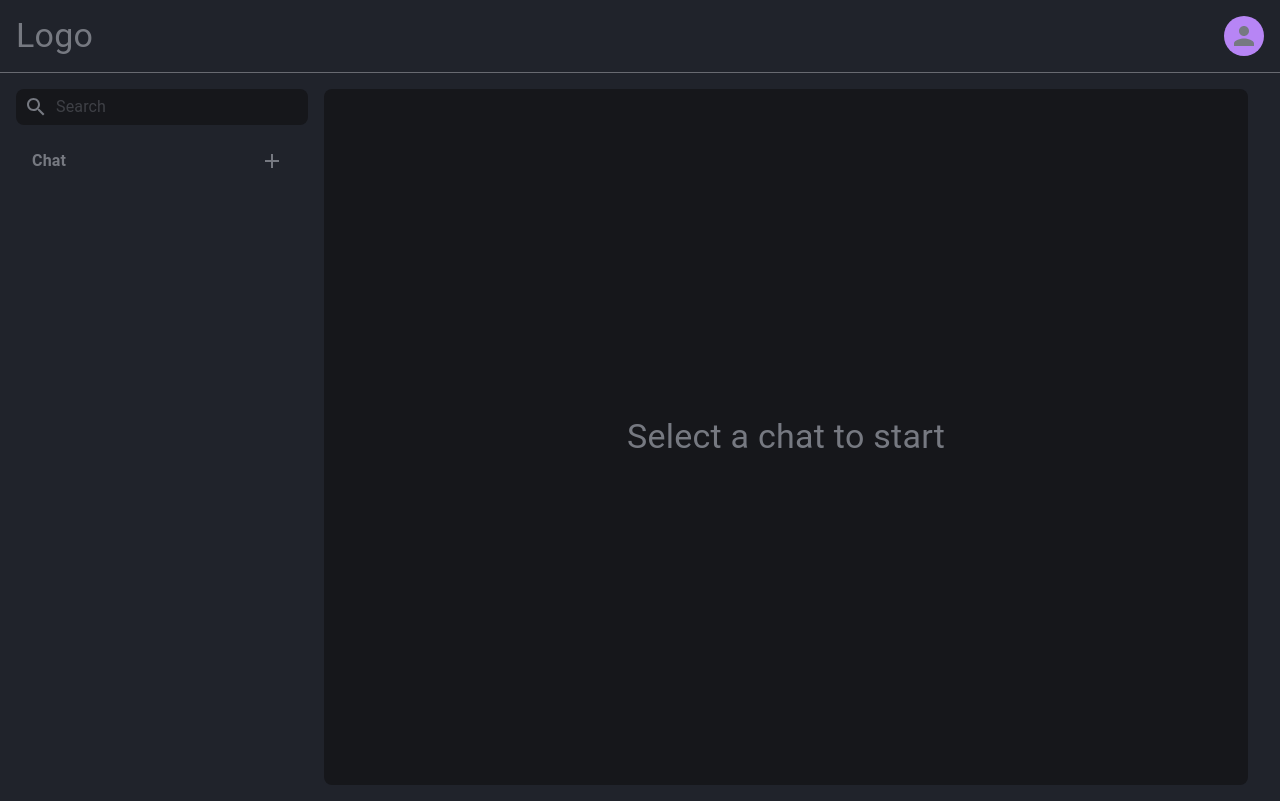
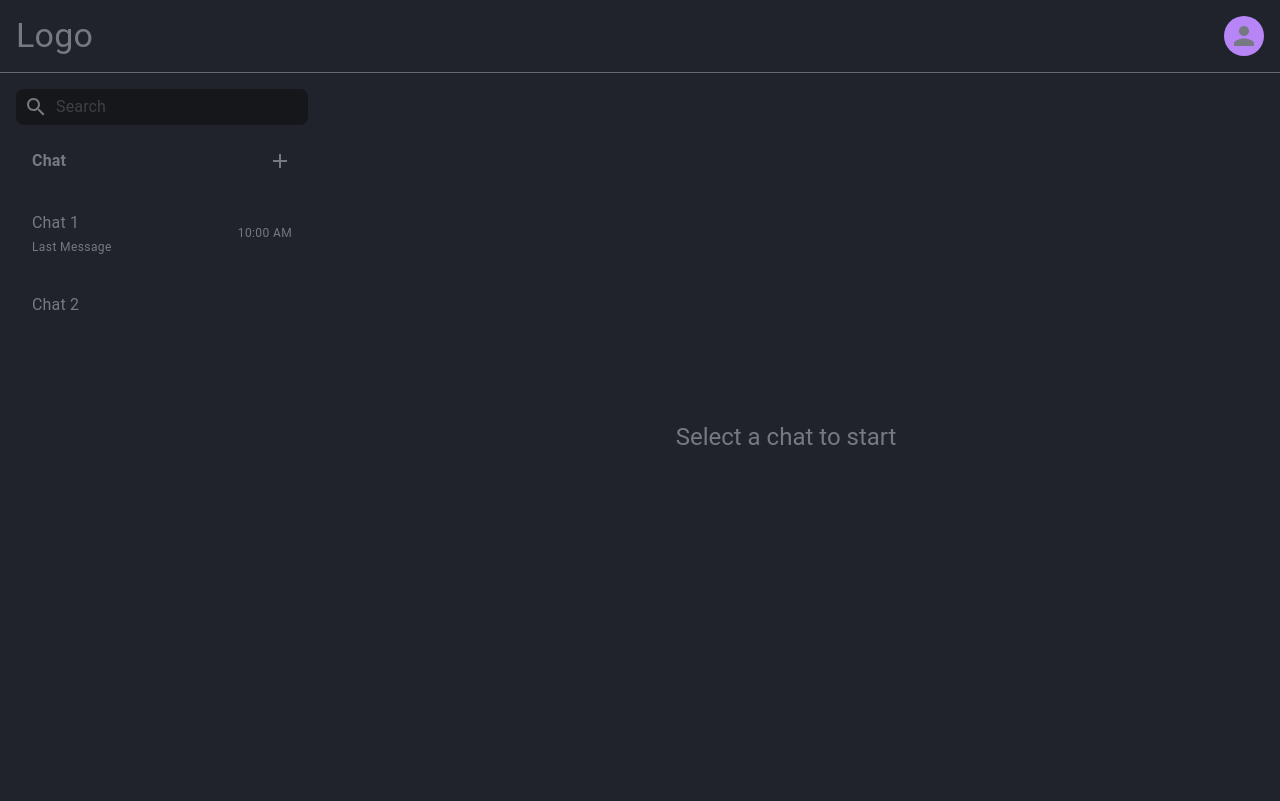
Before and after one commit to Abhishek-Kharpal/tcb, a Next.js app: page / in a window 1280 px wide. Built offline with nearby package versions, Linux system fonts and the light colour scheme.

Commit message:
feat: add ui for sidePanel

```diff
--- /dev/null
+++ b/src/components/chatData/index.tsx
@@ -0,0 +1,59 @@
+import { Box, Typography } from '@mui/material';
+import { Chat } from '../../types';
+
+interface ChatDataProps {
+  chat: Chat;
+  selected: boolean;
+  onClick: () => void;
+}
+
+const ChatData = ({ chat, selected, onClick }: ChatDataProps) => {
+  return (
+    <Box
+      sx={{
+        height: '72px',
+        display: 'flex',
+        justifyContent: 'space-between',
+        alignItems: 'center',
+        backgroundColor: selected ? 'secondary.main' : 'primary.main',
+        cursor: 'pointer',
+        borderRadius: '8px',
+      }}
+      className="basic-padding"
+      onClick={onClick}
+    >
+      <Box
+        sx={{
+          display: 'flex',
+          flexDirection: 'column',
+          justifyContent: 'center',
+        }}
+      >
+        <Box
+          sx={{
+            color: 'primary.contrastText',
+            fontWeight: 'bold',
+          }}
+        >
+          <Typography variant="subtitle1">{chat.name}</Typography>
+        </Box>
+        <Box
+          sx={{
+            color: 'primary.contrastText',
+          }}
+        >
+          <Typography variant="caption">{chat.lastMessage}</Typography>
+        </Box>
+      </Box>
+      <Box
+        sx={{
+          color: 'primary.contrastText',
+        }}
+      >
+        <Typography variant="caption">{chat.lastMessageTime}</Typography>
+      </Box>
+    </Box>
+  );
+};
+
+export default ChatData;
--- a/src/components/chatTitle/index.tsx
+++ /dev/null
@@ -1,5 +0,0 @@
-const ChatTitle = () => {
-  return <></>;
-};
-
-export default ChatTitle;
--- a/src/pages/index.tsx
+++ b/src/pages/index.tsx
@@ -3,18 +3,35 @@ import { Box, Typography, Avatar, Divider, InputBase, IconButton } from '@mui/ma
 import SearchIcon from '@mui/icons-material/Search';
 import AddIcon from '@mui/icons-material/Add';
 import { ThemeProvider } from '@mui/material/styles';
-import ChatTitle from '../components/chatTitle';
+import { Chat, ChatGroup } from '../types';
+import ChatData from '../components/chatData';
 import styles from './index.module.css';
 import Head from 'next/head';
 import theme from '../theme';
 
 // TODO: Add a loading skeleton for chats
 export default function Home() {
-  const [chats, setChats] = useState([]);
-  const [selected, setSelected] = useState(null);
+  const [chats, setChats] = useState<Chat[]>([]);
+  const [selected, setSelected] = useState<String | null>(null);
 
   useEffect(() => {
     // Call API to fetch chats
+    setChats([
+      {
+        chatId: '1',
+        name: 'Chat 1',
+        lastMessage: 'Last Message',
+        lastMessageTime: '10:00 AM',
+        isMe: false,
+        chatGroupId: '1',
+      },
+      {
+        chatId: '2',
+        name: 'Chat 2',
+        isMe: false,
+        chatGroupId: '1',
+      },
+    ]);
   }, []);
 
   return (
@@ -122,6 +139,9 @@ export default function Home() {
                   <IconButton
                     sx={{
                       color: 'primary.contrastText',
+                      display: 'flex',
+                      justifyContent: 'flex-end',
+                      padding: '0',
                     }}
                   >
                     <AddIcon />
@@ -129,6 +149,22 @@ export default function Home() {
                 </Box>
 
                 {/* Chat History */}
+
+                <Box
+                  sx={{
+                    height: 'calc(100% - 144px)',
+                    overflow: 'auto',
+                  }}
+                >
+                  {chats.map((chat: Chat) => (
+                    <ChatData
+                      key={chat.chatId}
+                      chat={chat}
+                      selected={selected === chat.chatId}
+                      onClick={() => setSelected(chat.chatId)}
+                    />
+                  ))}
+                </Box>
               </Box>
               {/* ChatPanel */}
               {selected ? (
@@ -142,12 +178,11 @@ export default function Home() {
                     justifyContent: 'center',
                     alignItems: 'center',
                     borderRadius: '8px',
-                    bgcolor: 'secondary.main',
                   }}
                   className="basic-padding basic-margin"
                 >
                   {/* TODO: Make it responsive */}
-                  <Typography variant="h4" textTransform="none">
+                  <Typography variant="h5" textTransform="none">
                     Select a chat to start
                   </Typography>
                 </Box>
--- a/src/theme.tsx
+++ b/src/theme.tsx
@@ -1,12 +1,11 @@
-import {createTheme} from '@mui/material/styles';
+import { createTheme } from '@mui/material/styles';
 import '@fontsource/poppins/400.css';
-
 
 const theme = createTheme({
   palette: {
     primary: {
       main: '#20232b',
-      light: '#f3fc8a',
+      light: '#b785f5',
       contrastText: '#767981',
     },
     secondary: {
--- /dev/null
+++ b/src/types.tsx
@@ -0,0 +1,13 @@
+export interface Chat {
+  chatId: string;
+  name: string;
+  lastMessage?: string;
+  lastMessageTime?: string;
+  isMe: boolean;
+  chatGroupId: string;
+}
+
+export interface ChatGroup {
+  chatGroupId: string;
+  title: string;
+}
```
